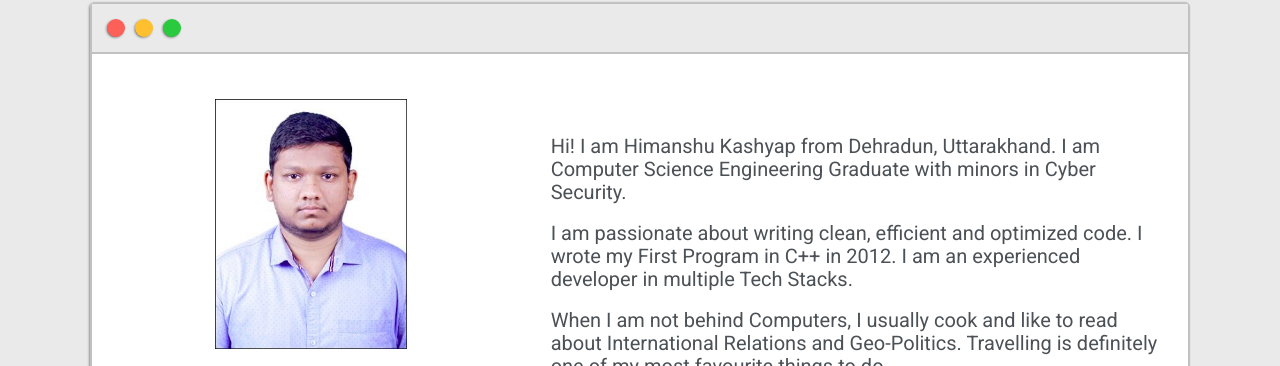
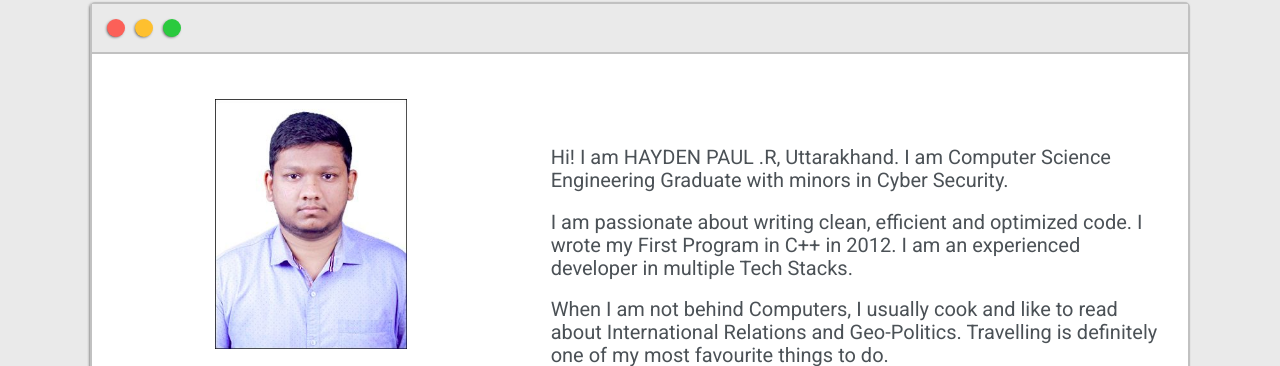
Before and after one commit to Haydenpal/website-protofoilo, a plain HTML site: page index.html in a window 1280 px wide. Shown: the part 1085-1451 px from the top of the page. Drawn offline with Linux system fonts and the light colour scheme; animation ran at ten frames a second.

Commit message:
Update index.html

```diff
--- a/index.html
+++ b/index.html
@@ -142,7 +142,7 @@ mailto: kashyap.himanshu27@rocketmail.com
 
                 <div class="right-box">
                     <div class="about-para">
-                        <p>Hi! I am Himanshu Kashyap from Dehradun, Uttarakhand. I am Computer Science Engineering
+                        <p>Hi! I am HAYDEN PAUL .R, Uttarakhand. I am Computer Science Engineering
                             Graduate with minors in Cyber Security.</p>
                         <br>
 
```
